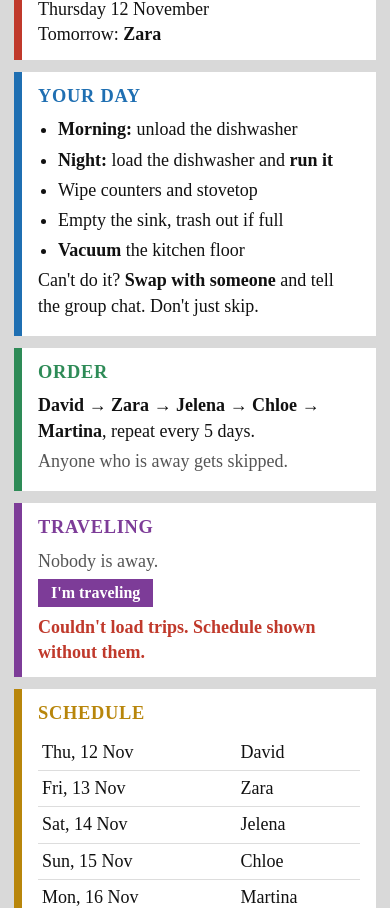
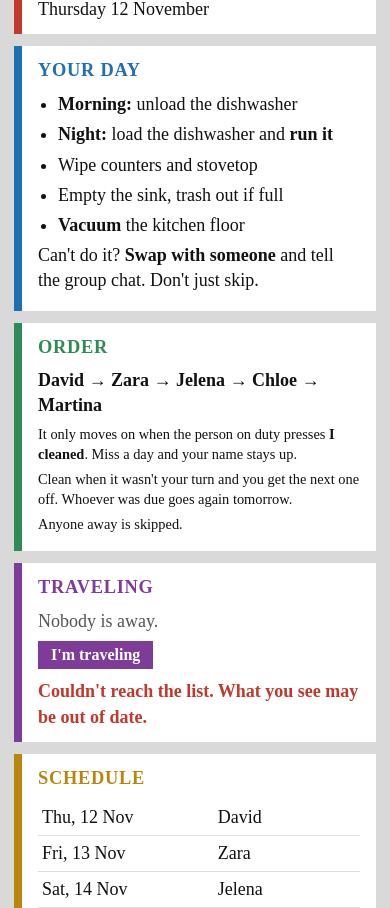
Before and after one commit to martina-danieli/House, a plain HTML site: page index.html in a window 390 px wide. Shown: the part 197-1105 px from the top of the page. Drawn offline with Linux system fonts and the light colour scheme; no server answers.

Commit message:
Add files via upload

```diff
--- a/index.html
+++ b/index.html
@@ -17,23 +17,30 @@
   .away{--c:#7d3c98}
   .sched{--c:#b8860b}
   .big{font-size:2.2rem;font-weight:bold;line-height:1.1}
+  .done{color:#2e8b57}
   ul{margin:0;padding-left:20px}
   li{margin:5px 0}
   p{margin:5px 0}
   table{border-collapse:collapse;width:100%}
   td{border-bottom:1px solid #ddd;padding:5px 4px}
   tr.now td{font-weight:bold;background:#fdf1d0}
+  td.tick{width:1.6em;text-align:center;color:#2e8b57;font-weight:bold}
   button,select,input{font-family:inherit;font-size:1rem}
-  button{background:#fff;border:1px solid #111;padding:4px 12px;cursor:pointer}
+  button{background:#fff;border:1px solid #111;padding:4px 12px;cursor:pointer;margin:2px 0}
+  button.go{background:#2e8b57;color:#fff;border-color:#2e8b57;font-weight:bold;font-size:1.1rem;padding:7px 16px}
   button.primary{background:#7d3c98;color:#fff;border-color:#7d3c98;font-weight:bold}
-  .form{margin-top:10px;padding:10px;background:#f3ecf6;display:none}
+  button.link{border:none;background:none;text-decoration:underline;padding:0;font-size:.95rem;color:#555}
+  .form{margin-top:10px;padding:10px;display:none}
   .form.open{display:block}
+  .form.green{background:#e8f3ec}
+  .form.purple{background:#f3ecf6}
   .form label{display:block;margin:6px 0 2px;font-weight:bold}
   .form select,.form input{padding:4px;width:100%;box-sizing:border-box}
   .trip{display:flex;align-items:center;justify-content:space-between;border-bottom:1px solid #ddd;padding:5px 0}
   .trip button{padding:0 9px;font-weight:bold}
   .msg{margin-top:8px;font-weight:bold;color:#c0392b}
   .muted{color:#555}
+  .small{font-size:.9rem}
 </style>
 </head>
 <body>
@@ -43,9 +50,15 @@
 
   <div class="sec today">
     <h2 id="label">Today</h2>
-    <div class="big" id="who">…</div>
+    <div class="big" id="who">&hellip;</div>
     <div id="date"></div>
-    <div>Tomorrow: <b id="next"></b></div>
+    <div id="status"></div>
+    <div id="controls"></div>
+    <div class="form green" id="cleanForm">
+      <label for="cName">Who cleaned?</label>
+      <select id="cName"></select>
+      <p><button class="go" id="cSave">Confirm</button> <button id="cCancel">Cancel</button></p>
+    </div>
   </div>
 
   <div class="sec duty">
@@ -62,15 +75,17 @@
 
   <div class="sec order">
     <h2>Order</h2>
-    <p><b>David → Zara → Jelena → Chloe → Martina</b>, repeat every 5 days.</p>
-    <p class="muted">Anyone who is away gets skipped.</p>
+    <p><b>David &rarr; Zara &rarr; Jelena &rarr; Chloe &rarr; Martina</b></p>
+    <p class="small">It only moves on when the person on duty presses <b>I cleaned</b>. Miss a day and your name stays up.</p>
+    <p class="small">Clean when it wasn't your turn and you get the next one off. Whoever was due goes again tomorrow.</p>
+    <p class="small">Anyone away is skipped.</p>
   </div>
 
   <div class="sec away">
     <h2>Traveling</h2>
-    <div id="trips"><p class="muted">Loading…</p></div>
+    <div id="trips"><p class="muted">Loading&hellip;</p></div>
     <button class="primary" id="openForm">I'm traveling</button>
-    <div class="form" id="form">
+    <div class="form purple" id="form">
       <label for="fName">Who</label>
       <select id="fName"></select>
       <label for="fFrom">First day away</label>
@@ -86,65 +101,118 @@
     <h2>Schedule</h2>
     <table id="list"></table>
     <button id="more">Show more</button>
+    <p class="small muted">Future days assume everyone cleans on their day.</p>
   </div>
 </div>
 
 <script>
   // ====== PASTE YOUR SUPABASE VALUES HERE ======
-  const SUPABASE_URL = "https://sfvziebnpmwpsdaqwwso.supabase.co";      // e.g. https://abcdxyz.supabase.co
-  const SUPABASE_KEY = "sb_publishable_k4zLMNMXy5yKjk5Pd3DWNQ_peZJJqKO";  // the "anon" / "publishable" key
+  const SUPABASE_URL = "https://sfvziebnpmwpsdaqwwso.supabase.co";
+  const SUPABASE_KEY = "sb_publishable_k4zLMNMXy5yKjk5Pd3DWNQ_peZJJqKO";
   // =============================================
 
   const CYCLE = ["David","Zara","Jelena","Chloe","Martina"];
-  const START = new Date(2026, 10, 12); // Thu Nov 12, 2026
+  const START = new Date(2026, 10, 12);   // Thu 12 Nov 2026
   const DAY = 86400000, HORIZON = 120;
+
   const $ = id => document.getElementById(id);
   const midnight = d => new Date(d.getFullYear(), d.getMonth(), d.getDate());
   const ymd = d => d.getFullYear() + "-" + String(d.getMonth()+1).padStart(2,"0") + "-" + String(d.getDate()).padStart(2,"0");
+  const nextDay = d => new Date(d.getFullYear(), d.getMonth(), d.getDate() + 1);
   const fmt = (d, o) => d.toLocaleDateString("en-GB", o);
-  const fmtStr = s => { const [y,m,dd] = s.split("-").map(Number); return fmt(new Date(y, m-1, dd), {day:"numeric", month:"short"}); };
+  const fmtStr = s => { const p = s.split("-").map(Number); return fmt(new Date(p[0], p[1]-1, p[2]), {day:"numeric", month:"short"}); };
 
   const today = midnight(new Date());
-  const first = today < START ? START : today;
   const todayStr = ymd(today);
   const configured = !SUPABASE_URL.startsWith("PASTE") && !SUPABASE_KEY.startsWith("PASTE");
 
-  const api = (path, opts = {}) => fetch(SUPABASE_URL + "/rest/v1/" + path, Object.assign({
-    cache: "no-store",
-    headers: Object.assign({ apikey: SUPABASE_KEY, Authorization: "Bearer " + SUPABASE_KEY, "Content-Type": "application/json" }, opts.headers || {})
-  }, opts, { headers: Object.assign({ apikey: SUPABASE_KEY, Authorization: "Bearer " + SUPABASE_KEY, "Content-Type": "application/json" }, opts.headers || {}) }));
+  function api(path, opts){
+    opts = opts || {};
+    const headers = { apikey: SUPABASE_KEY, Authorization: "Bearer " + SUPABASE_KEY, "Content-Type": "application/json" };
+    for (const k in (opts.headers || {})) headers[k] = opts.headers[k];
+    return fetch(SUPABASE_URL + "/rest/v1/" + path, { method: opts.method || "GET", headers: headers, body: opts.body, cache: "no-store" });
+  }
 
-  let trips = [];
+  let trips = [], cleanings = [];
+  const isAway = (name, ds) => trips.some(t => t.name === name && t.from_date <= ds && ds <= t.to_date);
 
-  function isAway(name, ds){ return trips.some(t => t.name === name && t.from_date <= ds && ds <= t.to_date); }
+  // Walk day by day from the start. The pointer only moves when the person
+  // on duty marks the kitchen clean; future days assume everyone does.
+  function simulate(endStr){
+    let p = 0;
+    const credits = {};
+    CYCLE.forEach(n => credits[n] = 0);
+    const byDate = {};
+    cleanings.forEach(c => { if (!byDate[c.cleaned_date]) byDate[c.cleaned_date] = c; });
 
-  function buildSchedule(upTo){
-    const out = []; let p = 0;
-    for (let d = new Date(START); d <= upTo; d = new Date(d.getFullYear(), d.getMonth(), d.getDate() + 1)){
-      const ds = ymd(d); let who = null;
+    function assign(ds){
       for (let k = 0; k < CYCLE.length; k++){
         const i = (p + k) % CYCLE.length;
-        if (!isAway(CYCLE[i], ds)){ who = CYCLE[i]; p = (i + 1) % CYCLE.length; break; }
+        if (!isAway(CYCLE[i], ds)) return i;
       }
-      out.push({ date: new Date(d), who });
+      return -1;                                   // everyone away
     }
-    return out;
+    function advance(from){
+      let i = (from + 1) % CYCLE.length;
+      for (let g = 0; g < CYCLE.length; g++){
+        if (credits[CYCLE[i]] > 0){ credits[CYCLE[i]]--; i = (i + 1) % CYCLE.length; }
+        else break;
+      }
+      return i;
+    }
+
+    const days = [];
+    for (let d = new Date(START); ymd(d) <= endStr; d = nextDay(d)){
+      const ds = ymd(d);
+      const i = assign(ds);
+      const rec = byDate[ds] || null;
+      days.push({ ds: ds, date: new Date(d), who: i >= 0 ? CYCLE[i] : null, rec: rec, future: ds > todayStr });
+      if (rec){
+        if (i >= 0 && rec.cleaned_by === CYCLE[i]) p = advance(i);   // duty done, move on
+        else credits[rec.cleaned_by] = (credits[rec.cleaned_by] || 0) + 1;  // cleaned out of turn
+      } else if (ds >= todayStr && i >= 0){
+        p = advance(i);         // today and beyond: assume it gets done
+      }
+      // a past day with nothing logged: the name stays up
+    }
+    return days;
   }
 
-  let sched = [], shown = 0;
+  let days = [], shown = 0;
   const nobody = "Nobody (everyone away)";
-  const find = d => sched.find(s => ymd(s.date) === ymd(d));
+  const dayFor = ds => days.find(x => x.ds === ds);
 
   function render(){
-    sched = buildSchedule(new Date(first.getTime() + HORIZON*DAY));
+    const endStr = ymd(new Date(Math.max(today.getTime(), START.getTime()) + HORIZON*DAY));
+    days = simulate(endStr);
+
+    const first = today < START ? START : today;
+    const t0 = dayFor(ymd(first));
     if (today < START) $("label").textContent = "Starts with";
-    const t0 = find(first), t1 = find(new Date(first.getTime() + DAY));
-    $("who").textContent = (t0 && t0.who) || nobody;
+    $("who").textContent = t0 ? (t0.who || nobody) : nobody;
     $("date").textContent = fmt(first, {weekday:"long", day:"numeric", month:"long"});
-    $("next").textContent = (t1 && t1.who) || nobody;
 
-    const prevShown = shown || 14;
-    $("list").innerHTML = ""; shown = 0; addDays(prevShown);
+    const rec = t0 && t0.rec;
+    const st = $("status"), ct = $("controls");
+    st.innerHTML = ""; ct.innerHTML = "";
+    if (rec){
+      const p = document.createElement("p"); p.className = "done";
+      const b = document.createElement("b"); b.textContent = "✓ Cleaned by " + rec.cleaned_by;
+      p.appendChild(b); st.appendChild(p);
+      const t1 = dayFor(ymd(nextDay(first)));
+      const n = document.createElement("div"); n.textContent = "Tomorrow: ";
+      const nb = document.createElement("b"); nb.textContent = t1 ? (t1.who || nobody) : nobody;
+      n.appendChild(nb); st.appendChild(n);
+      const u = document.createElement("button"); u.className = "link"; u.textContent = "undo";
+      u.onclick = undoToday; ct.appendChild(u);
+    } else if (today >= START){
+      const b = document.createElement("button"); b.className = "go"; b.textContent = "I cleaned";
+      b.onclick = () => { $("cleanForm").classList.toggle("open"); $("msg").textContent = ""; };
+      ct.appendChild(b);
+    }
+
+    const prev = shown || 14;
+    $("list").innerHTML = ""; shown = 0; addDays(prev);
 
     const el = $("trips"); el.innerHTML = "";
     const upcoming = trips.filter(t => t.to_date >= todayStr).sort((a,b) => a.from_date < b.from_date ? -1 : 1);
@@ -153,51 +221,85 @@
       const row = document.createElement("div"); row.className = "trip";
       const span = document.createElement("span");
       const nm = document.createElement("b"); nm.textContent = t.name;
-      span.append(nm, " away " + fmtStr(t.from_date) + (t.to_date !== t.from_date ? " – " + fmtStr(t.to_date) : ""));
+      span.appendChild(nm);
+      span.appendChild(document.createTextNode(" away " + fmtStr(t.from_date) + (t.to_date !== t.from_date ? " – " + fmtStr(t.to_date) : "")));
       const x = document.createElement("button"); x.textContent = "×"; x.title = "Remove";
       x.onclick = () => removeTrip(t.id);
-      row.append(span, x); el.appendChild(row);
+      row.appendChild(span); row.appendChild(x); el.appendChild(row);
     });
   }
 
   function addDays(n){
+    const base = today < START ? START : today;
     for (let i = 0; i < n && shown < HORIZON; i++, shown++){
-      const s = find(new Date(first.getTime() + shown*DAY));
-      if (!s) break;
+      const d = dayFor(ymd(new Date(base.getTime() + shown*DAY)));
+      if (!d) break;
       const tr = document.createElement("tr");
-      if (ymd(s.date) === todayStr) tr.className = "now";
-      const a = document.createElement("td"); a.textContent = fmt(s.date, {weekday:"short", day:"numeric", month:"short"});
-      const b = document.createElement("td"); b.textContent = s.who || nobody;
-      tr.append(a, b); $("list").appendChild(tr);
+      if (d.ds === todayStr) tr.className = "now";
+      const a = document.createElement("td"); a.textContent = fmt(d.date, {weekday:"short", day:"numeric", month:"short"});
+      const b = document.createElement("td"); b.textContent = d.who || nobody;
+      const c = document.createElement("td"); c.className = "tick"; c.textContent = d.rec ? "✓" : "";
+      tr.appendChild(a); tr.appendChild(b); tr.appendChild(c);
+      $("list").appendChild(tr);
     }
   }
 
   async function load(){
     if (!configured){ $("msg").textContent = "Setup needed: paste the Supabase URL and key into index.html."; render(); return; }
     try {
-      const r = await api("trips?select=id,name,from_date,to_date&to_date=gte." + todayStr);
-      if (!r.ok) throw new Error(r.status);
-      trips = await r.json();
+      const r1 = await api("trips?select=id,name,from_date,to_date");
+      const r2 = await api("cleanings?select=id,cleaned_date,cleaned_by&order=cleaned_date");
+      if (!r1.ok || !r2.ok) throw new Error("http");
+      trips = await r1.json();
+      cleanings = await r2.json();
       $("msg").textContent = "";
     } catch(e){
-      $("msg").textContent = "Couldn't load trips. Schedule shown without them.";
+      $("msg").textContent = "Couldn't reach the list. What you see may be out of date.";
     }
     render();
+  }
+
+  async function markClean(name){
+    $("msg").textContent = "Saving…";
+    try {
+      const r = await api("cleanings", { method: "POST", headers: { Prefer: "return=minimal" },
+        body: JSON.stringify({ cleaned_date: todayStr, cleaned_by: name }) });
+      if (r.status === 409){ $("msg").textContent = "Someone already marked today."; await load(); return; }
+      if (!r.ok) throw new Error("http");
+      $("cleanForm").classList.remove("open");
+      await load();
+    } catch(e){ $("msg").textContent = "Couldn't save. Try again."; }
+  }
+
+  async function undoToday(){
+    $("msg").textContent = "Saving…";
+    try {
+      const r = await api("cleanings?cleaned_date=eq." + todayStr, { method: "DELETE" });
+      if (!r.ok) throw new Error("http");
+      await load();
+    } catch(e){ $("msg").textContent = "Couldn't undo. Try again."; }
   }
 
   async function removeTrip(id){
     $("msg").textContent = "Saving…";
     try {
       const r = await api("trips?id=eq." + encodeURIComponent(id), { method: "DELETE" });
-      if (!r.ok) throw new Error(r.status);
+      if (!r.ok) throw new Error("http");
       await load();
     } catch(e){ $("msg").textContent = "Couldn't remove it. Try again."; }
   }
 
-  CYCLE.forEach(n => { const o = document.createElement("option"); o.value = n; o.textContent = n; $("fName").appendChild(o); });
-  $("fFrom").value = ymd(first); $("fTo").value = ymd(first);
+  CYCLE.forEach(n => {
+    [$("fName"), $("cName")].forEach(sel => {
+      const o = document.createElement("option"); o.value = n; o.textContent = n; sel.appendChild(o);
+    });
+  });
+  const firstDay = today < START ? START : today;
+  $("fFrom").value = ymd(firstDay); $("fTo").value = ymd(firstDay);
   $("openForm").onclick = () => { $("form").classList.toggle("open"); $("msg").textContent = ""; };
   $("cancel").onclick = () => $("form").classList.remove("open");
+  $("cCancel").onclick = () => $("cleanForm").classList.remove("open");
+  $("cSave").onclick = () => { if (!configured){ $("msg").textContent = "Setup needed: paste the Supabase URL and key into index.html."; return; } markClean($("cName").value); };
   $("fFrom").onchange = () => { if ($("fTo").value < $("fFrom").value) $("fTo").value = $("fFrom").value; };
   $("more").onclick = () => addDays(14);
 
@@ -208,15 +310,15 @@
     if (!configured){ $("msg").textContent = "Setup needed: paste the Supabase URL and key into index.html."; return; }
     $("msg").textContent = "Saving…";
     try {
-      const r = await api("trips", { method: "POST", headers: { Prefer: "return=minimal" }, body: JSON.stringify({ name, from_date, to_date }) });
-      if (!r.ok) throw new Error(r.status);
+      const r = await api("trips", { method: "POST", headers: { Prefer: "return=minimal" }, body: JSON.stringify({ name: name, from_date: from_date, to_date: to_date }) });
+      if (!r.ok) throw new Error("http");
       $("form").classList.remove("open");
       await load();
     } catch(e){ $("msg").textContent = "Couldn't save. Try again."; }
   };
 
   load();
-  setInterval(load, 60000); // pick up other people's changes
+  setInterval(load, 60000);
 </script>
 </body>
 </html>
```
